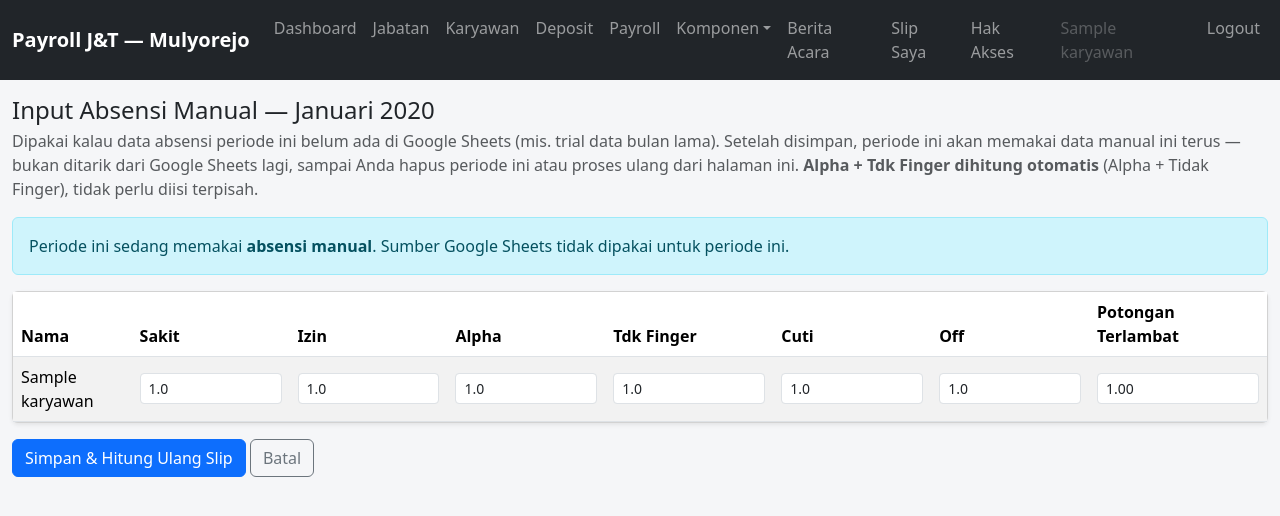
After one commit to davidgiibox-bit/payroll-jnt-mulyorejo, a Flask app: page /payroll/1/absensi-manual in a window 1280 px wide. The commit adds this page. Shown: the top 516 px of the page. Run offline with Flask 3, Linux system fonts and the light colour scheme; a user stored in the database is signed in; tables that the repository leaves empty hold one stand-in row (values such as "Sample post").

Commit message:
Tambah Input Absensi Manual per periode + perbaiki bug potongan_deposit hilang
Untuk trial data bulan lama yang belum ada di Google Sheets: halaman
baru "Input Absensi Manual" (per periode) memungkinkan isi Sakit/
Izin/Alpha/Tidak Finger/Cuti/Off/Potongan Terlambat langsung per
karyawan. Alpha+Tdk Finger dihitung otomatis (alpha+tidak_finger).
Periode yang sudah pakai absensi manual tidak lagi menarik/menimpa
dengan Google Sheets saat "Proses/Hitung Ulang" diklik ulang, sampai
dikembalikan manual lewat tombol "(kembali pakai Google Sheets)".

Bug fix (ditemukan lewat pengujian fitur di atas): proses_potongan_deposit
sebelumnya mengembalikan 0 kalau periode itu sudah pernah diproses,
membuat slip.potongan_deposit hilang jadi Rp0 setiap kali tombol
"Proses/Hitung Ulang" diklik lebih dari sekali -- walau saldo deposit
sebenarnya sudah benar. Sekarang mengembalikan nominal transaksi yang
sudah tercatat, bukan 0, sehingga aman diproses ulang berkali-kali.

Co-Authored-By: Claude Sonnet 5 <noreply@anthropic.com>

```diff
--- a/app/blueprints/payroll/routes.py
+++ b/app/blueprints/payroll/routes.py
@@ -1,4 +1,4 @@
-from flask import render_template, redirect, url_for, flash, abort
+from flask import render_template, redirect, url_for, flash, abort, request
 from flask_login import login_required, current_user
 
 from app.extensions import db
@@ -12,6 +12,9 @@ from app.services.payroll_engine import proses_periode_payroll
 from app.services.google_sheets_client import GoogleSheetsBelumDikonfigurasi
 from app.services.kelengkapan_service import ambil_status_kelengkapan
 from app.services.periode_service import hapus_periode_payroll, PeriodeTidakBisaDihapus
+from app.services.payroll_engine import karyawan_berlaku_pada_periode
+from app.services.absensi_manual_service import simpan_absensi_manual
+from app.models import AbsensiRingkasanKaryawan
 
 KODE_MENU = "payroll"
 
@@ -74,6 +77,68 @@ def pengaturan_sheet(periode_id):
         flash("Pengaturan sheet berhasil disimpan.", "success")
         return redirect(url_for("payroll.detail", periode_id=periode.id))
     return render_template("payroll/pengaturan_sheet.html", periode=periode, form=form)
+
+
+@payroll_bp.route("/<int:periode_id>/absensi-manual", methods=["GET", "POST"])
+@login_required
+@butuh_akses(KODE_MENU, LEVEL_EDIT)
+def absensi_manual(periode_id):
+    periode = PeriodePayroll.query.get_or_404(periode_id)
+    if periode.status == STATUS_FINAL:
+        flash("Periode ini sudah final, absensi tidak bisa diubah lagi.", "danger")
+        return redirect(url_for("payroll.detail", periode_id=periode.id))
+
+    daftar_karyawan = [
+        k for k in Karyawan.query.order_by(Karyawan.nama).all()
+        if karyawan_berlaku_pada_periode(k, periode)
+    ]
+
+    if request.method == "POST":
+        data_per_karyawan = {}
+        for k in daftar_karyawan:
+            def ambil(field):
+                nilai = request.form.get(f"{field}_{k.id}", "0").strip()
+                try:
+                    return float(nilai.replace(",", "."))
+                except ValueError:
+                    return 0
+
+            data_per_karyawan[k.id] = {
+                "sakit": ambil("sakit"),
+                "izin": ambil("izin"),
+                "alpha": ambil("alpha"),
+                "tidak_finger": ambil("tidak_finger"),
+                "cuti": ambil("cuti"),
+                "off": ambil("off"),
+                "potongan_terlambat": ambil("terlambat"),
+            }
+
+        simpan_absensi_manual(periode, data_per_karyawan)
+        flash("Absensi manual berhasil disimpan & slip gaji dihitung ulang memakai data ini.", "success")
+        return redirect(url_for("payroll.detail", periode_id=periode.id))
+
+    peta_ringkasan = {
+        r.karyawan_id: r
+        for r in AbsensiRingkasanKaryawan.query.filter_by(periode_payroll_id=periode.id).all()
+    }
+
+    return render_template(
+        "payroll/absensi_manual.html",
+        periode=periode,
+        daftar_karyawan=daftar_karyawan,
+        peta_ringkasan=peta_ringkasan,
+    )
+
+
+@payroll_bp.route("/<int:periode_id>/absensi-manual/matikan", methods=["POST"])
+@login_required
+@butuh_akses(KODE_MENU, LEVEL_EDIT)
+def matikan_absensi_manual(periode_id):
+    periode = PeriodePayroll.query.get_or_404(periode_id)
+    periode.absensi_manual = False
+    db.session.commit()
+    flash("Periode ini kembali memakai Google Sheets. Klik 'Proses / Hitung Ulang' untuk menarik datanya.", "success")
+    return redirect(url_for("payroll.detail", periode_id=periode.id))
 
 
 @payroll_bp.route("/<int:periode_id>/proses", methods=["POST"])
--- a/app/models/periode_payroll.py
+++ b/app/models/periode_payroll.py
@@ -29,6 +29,10 @@ class PeriodePayroll(db.Model):
     # KeterlambatanLog (formatnya "YYYY-MM"). Kosongkan untuk pakai default (tahun-bulan
     # periode ini apa adanya).
     kode_periode_terlambat_override = db.Column(db.String(20), nullable=True)
+
+    # True kalau absensi periode ini diisi manual (bukan ditarik dari Google Sheets) —
+    # dipakai utk trial data bulan lama yang belum ada di sistem absensi/Sheets.
+    absensi_manual = db.Column(db.Boolean, nullable=False, default=False)
 
     status = db.Column(db.String(20), nullable=False, default=STATUS_DRAFT)
 
--- /dev/null
+++ b/app/templates/payroll/absensi_manual.html
@@ -0,0 +1,58 @@
+{% extends "base.html" %}
+{% block title %}Input Absensi Manual — {{ periode.label }}{% endblock %}
+{% block content %}
+<h4 class="mb-1">Input Absensi Manual — {{ periode.label }}</h4>
+<p class="text-muted">
+  Dipakai kalau data absensi periode ini belum ada di Google Sheets (mis. trial data bulan lama).
+  Setelah disimpan, periode ini akan memakai data manual ini terus — bukan ditarik dari Google Sheets lagi,
+  sampai Anda hapus periode ini atau proses ulang dari halaman ini.
+  <strong>Alpha + Tdk Finger dihitung otomatis</strong> (Alpha + Tidak Finger), tidak perlu diisi terpisah.
+</p>
+
+{% if periode.absensi_manual %}
+<div class="alert alert-info">Periode ini sedang memakai <strong>absensi manual</strong>. Sumber Google Sheets tidak dipakai untuk periode ini.</div>
+{% endif %}
+
+<form method="POST">
+  <input type="hidden" name="csrf_token" value="{{ csrf_token() }}">
+  <div class="card shadow-sm">
+    <div class="table-responsive">
+      <table class="table table-striped mb-0 align-middle">
+        <thead>
+          <tr>
+            <th>Nama</th>
+            <th style="min-width:80px;">Sakit</th>
+            <th style="min-width:80px;">Izin</th>
+            <th style="min-width:80px;">Alpha</th>
+            <th style="min-width:100px;">Tdk Finger</th>
+            <th style="min-width:80px;">Cuti</th>
+            <th style="min-width:80px;">Off</th>
+            <th style="min-width:120px;">Potongan Terlambat</th>
+          </tr>
+        </thead>
+        <tbody>
+          {% for k in daftar_karyawan %}
+          {% set r = peta_ringkasan.get(k.id) %}
+          <tr>
+            <td>{{ k.nama }}</td>
+            <td><input type="number" step="any" min="0" class="form-control form-control-sm" name="sakit_{{ k.id }}" value="{{ r.sakit if r else 0 }}"></td>
+            <td><input type="number" step="any" min="0" class="form-control form-control-sm" name="izin_{{ k.id }}" value="{{ r.izin if r else 0 }}"></td>
+            <td><input type="number" step="any" min="0" class="form-control form-control-sm" name="alpha_{{ k.id }}" value="{{ r.alpha if r else 0 }}"></td>
+            <td><input type="number" step="any" min="0" class="form-control form-control-sm" name="tidak_finger_{{ k.id }}" value="{{ r.tidak_finger if r else 0 }}"></td>
+            <td><input type="number" step="any" min="0" class="form-control form-control-sm" name="cuti_{{ k.id }}" value="{{ r.cuti if r else 0 }}"></td>
+            <td><input type="number" step="any" min="0" class="form-control form-control-sm" name="off_{{ k.id }}" value="{{ r.off if r else 0 }}"></td>
+            <td><input type="number" step="any" min="0" class="form-control form-control-sm" name="terlambat_{{ k.id }}" value="{{ r.potongan_terlambat if r else 0 }}"></td>
+          </tr>
+          {% else %}
+          <tr><td colspan="7" class="text-center text-muted py-4">Tidak ada karyawan yang berlaku pada periode ini.</td></tr>
+          {% endfor %}
+        </tbody>
+      </table>
+    </div>
+  </div>
+  {% if daftar_karyawan %}
+  <button type="submit" class="btn btn-primary mt-3">Simpan & Hitung Ulang Slip</button>
+  <a href="{{ url_for('payroll.detail', periode_id=periode.id) }}" class="btn btn-outline-secondary mt-3">Batal</a>
+  {% endif %}
+</form>
+{% endblock %}
```
Also changed, not shown: app/services/absensi_manual_service.py (added, +35 -0 lines), app/services/payroll_engine.py (+63 -27 lines), app/templates/payroll/detail.html (+15 -1 lines), migrations/versions/3999c0a6b975_tambah_dukungan_input_absensi_manual_.py (added, +32 -0 lines).
